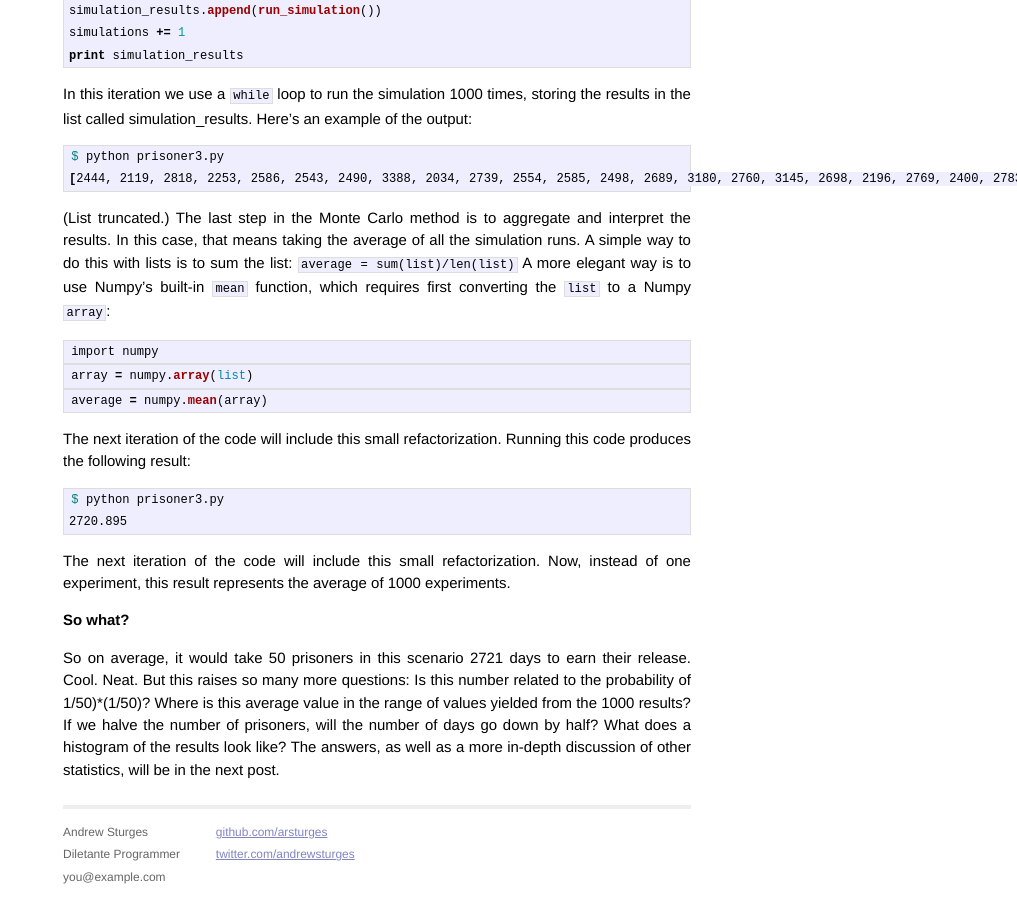
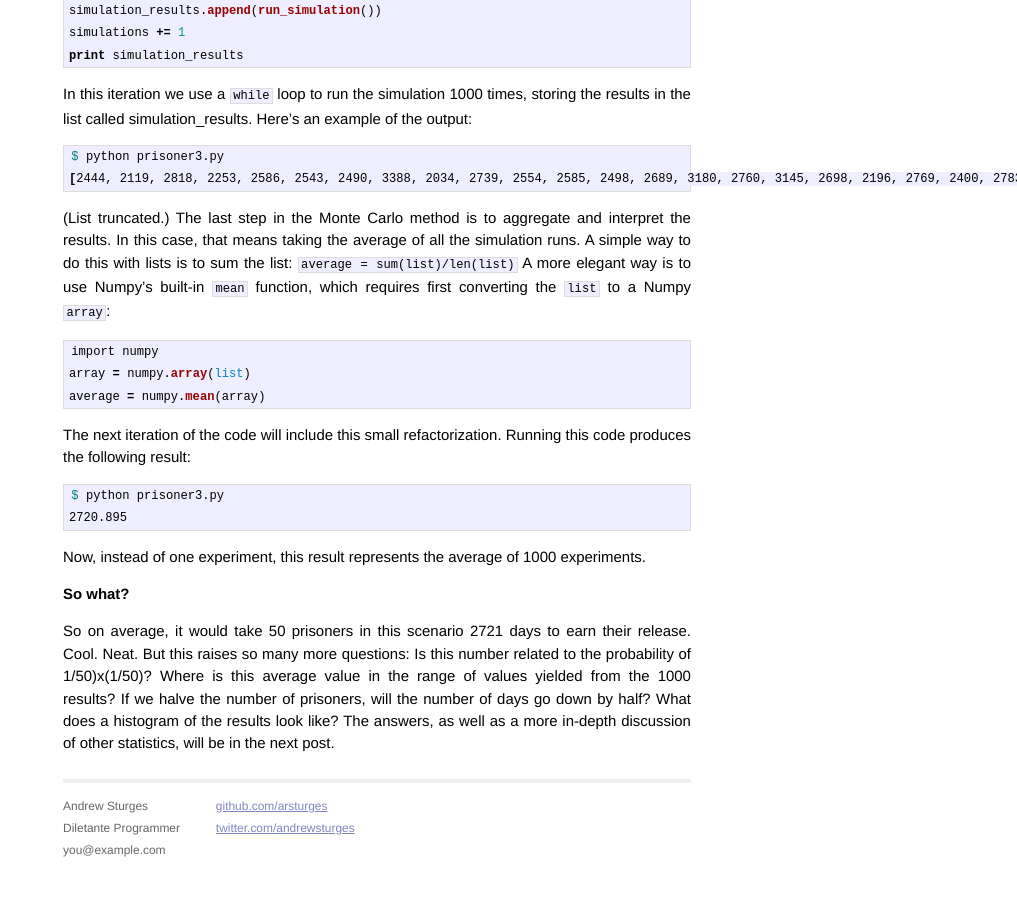
Before and after one commit to JosephGunter/blog, a Jekyll site: the page built from _posts/2012-10-15-solving-a-prisoner-espape-riddle.md, in a window 1280 px wide and 900 px high, scrolled down 3120 px. Shown: the whole window, without its empty margins (263-1280 px from the left). Built offline with Jekyll 4.4.1, drawn with Linux system fonts in a browser that asks for light colours; Markdown is read by kramdown in place of the engine named in the settings; after the commit the page ends 3994 px from its top, so only the background shows below that.

Commit message:
unknown changes; commiting anyway

```diff
--- a/_posts/2012-10-15-solving-a-prisoner-espape-riddle.md
+++ b/_posts/2012-10-15-solving-a-prisoner-espape-riddle.md
@@ -181,13 +181,7 @@ first converting the `list` to a Numpy `array`:
 
 {% highlight python %}
 import numpy
-{% endhighlight %}
-
-{% highlight python %}
 array = numpy.array(list)
-{% endhighlight %}
-
-{% highlight python %}
 average = numpy.mean(array)
 {% endhighlight %}
 
@@ -199,7 +193,6 @@ $ python prisoner3.py
 2720.895
 {% endhighlight %}
 
-The next iteration of the code will include this small refactorization.
 Now, instead of one experiment, this result represents the average of 1000
 experiments.
 
@@ -208,7 +201,7 @@ So what?
 
 So on average, it would take 50 prisoners in this scenario 2721 days to earn
 their release. Cool. Neat. But this raises so many more questions: Is this number
-related to the probability of 1/50)*(1/50)? Where is this average value in the
+related to the probability of 1/50)x(1/50)? Where is this average value in the
 range of values yielded from the 1000 results? If we halve the number of prisoners,
 will the number of days go down by half? What does a histogram of the results look
 like? The answers, as well as a more in-depth discussion of other statistics,
```
